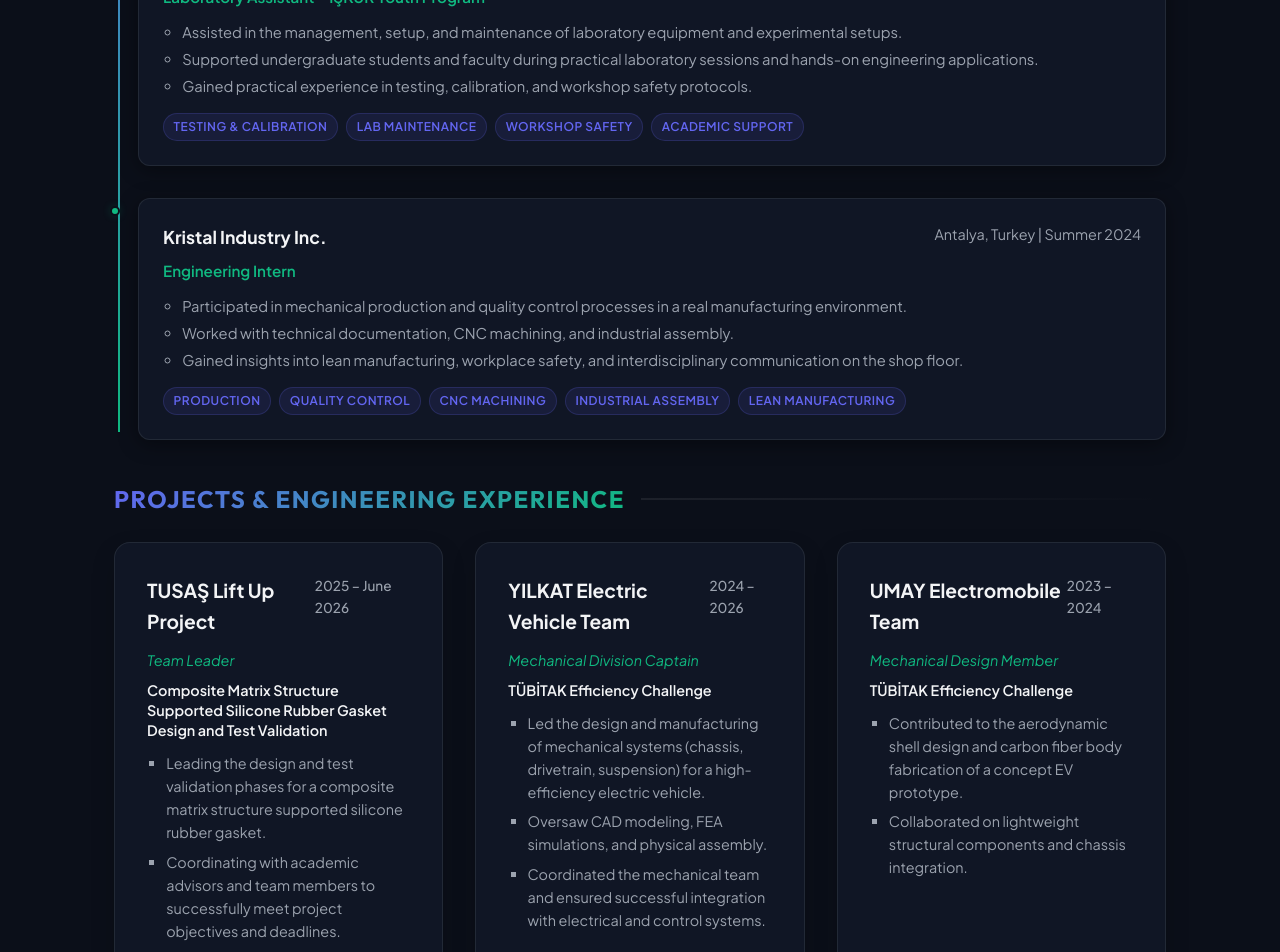
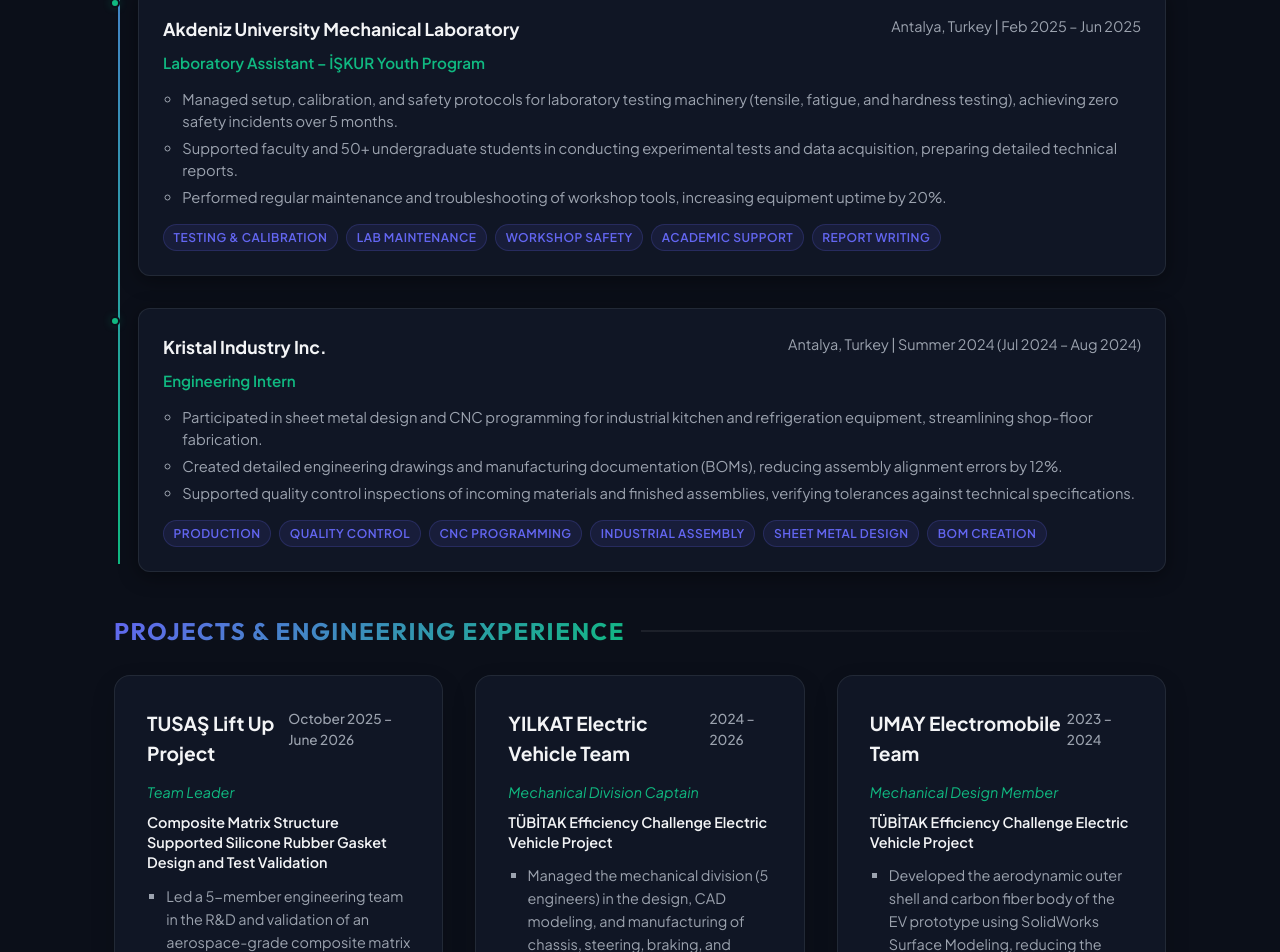
Before and after one commit to serdevir91/soner-portfolio, a React (Vite) app: page / in a window 1280 px wide. Shown: the part 1640-2592 px from the top of the page. Built offline with nearby package versions, Linux system fonts and the light colour scheme.

Commit message:
Update resume content: location, first-person narrative, and complete academic references

```diff
--- a/src/components/Experience.jsx
+++ b/src/components/Experience.jsx
@@ -9,13 +9,13 @@
           company: "Deico Engineering Inc.",
           role: "Engineering Intern",
           location: "Ankara, Turkey",
-          period: "Summer 2025",
+          period: "Summer 2025 (Jul 2025 – Aug 2025)",
           details: [
-            "Contributed to mechanical design and analysis tasks in engineering projects.",
-            "Assisted in CAD modeling, structural evaluations, and prototype development.",
-            "Gained hands-on experience with CNC machining processes and manufacturing workflows."
+            "Designed and modeled precision mechanical components and structural assemblies for aerospace and defense projects using SolidWorks and Creo, ensuring strict adherence to GD&T standards.",
+            "Conducted Finite Element Analysis (FEA) to validate component durability and weight optimization, reducing structural mass by 10% while maintaining target safety factors.",
+            "Assisted in DFM reviews and collaborated with CNC machinists to optimize manufacturing workflows, reducing prototyping cycle time by 15%."
           ],
-          tags: ["SolidWorks", "Creo", "FEA Analysis", "CNC Machining", "CAD Modeling"]
+          tags: ["SolidWorks", "Creo", "FEA Analysis", "GD&T", "DFM", "CNC Machining", "CAD Modeling"]
         },
         {
           company: "Akdeniz University Mechanical Laboratory",
@@ -23,23 +23,23 @@
           location: "Antalya, Turkey",
           period: "Feb 2025 – Jun 2025",
           details: [
-            "Assisted in the management, setup, and maintenance of laboratory equipment and experimental setups.",
-            "Supported undergraduate students and faculty during practical laboratory sessions and hands-on engineering applications.",
-            "Gained practical experience in testing, calibration, and workshop safety protocols."
+            "Managed setup, calibration, and safety protocols for laboratory testing machinery (tensile, fatigue, and hardness testing), achieving zero safety incidents over 5 months.",
+            "Supported faculty and 50+ undergraduate students in conducting experimental tests and data acquisition, preparing detailed technical reports.",
+            "Performed regular maintenance and troubleshooting of workshop tools, increasing equipment uptime by 20%."
           ],
-          tags: ["Testing & Calibration", "Lab Maintenance", "Workshop Safety", "Academic Support"]
+          tags: ["Testing & Calibration", "Lab Maintenance", "Workshop Safety", "Academic Support", "Report Writing"]
         },
         {
           company: "Kristal Industry Inc.",
           role: "Engineering Intern",
           location: "Antalya, Turkey",
-          period: "Summer 2024",
+          period: "Summer 2024 (Jul 2024 – Aug 2024)",
           details: [
-            "Participated in mechanical production and quality control processes in a real manufacturing environment.",
-            "Worked with technical documentation, CNC machining, and industrial assembly.",
-            "Gained insights into lean manufacturing, workplace safety, and interdisciplinary communication on the shop floor."
+            "Participated in sheet metal design and CNC programming for industrial kitchen and refrigeration equipment, streamlining shop-floor fabrication.",
+            "Created detailed engineering drawings and manufacturing documentation (BOMs), reducing assembly alignment errors by 12%.",
+            "Supported quality control inspections of incoming materials and finished assemblies, verifying tolerances against technical specifications."
           ],
-          tags: ["Production", "Quality Control", "CNC Machining", "Industrial Assembly", "Lean Manufacturing"]
+          tags: ["Production", "Quality Control", "CNC Programming", "Industrial Assembly", "Sheet Metal Design", "BOM Creation"]
         }
       ]
     },
@@ -50,13 +50,13 @@
           company: "Deico Mühendislik A.Ş.",
           role: "Mühendislik Stajyeri",
           location: "Ankara, Türkiye",
-          period: "Yaz 2025",
+          period: "Yaz 2025 (Temmuz 2025 – Ağustos 2025)",
           details: [
-            "Mühendislik projelerindeki mekanik tasarım ve analiz çalışmalarına katkıda bulundu.",
-            "CAD modelleme, yapısal değerlendirmeler ve prototip geliştirme süreçlerine yardımcı oldu.",
-            "CNC işleme süreçleri ve üretim iş akışlarında pratik deneyim kazandı."
+            "Havacılık ve savunma sanayii projelerine yönelik hassas mekanik parça ve yapısal montajların SolidWorks ve Creo programlarında GD&T standartlarına uygun olarak tasarımını ve modellemesini gerçekleştirdim.",
+            "Parçaların dayanıklılığını ve ağırlık optimizasyonunu doğrulamak için Sonlu Elemanlar Analizi (FEA) gerçekleştirdim; hedeflenen güvenlik katsayılarını koruyarak yapısal kütleyi %10 oranında azalttım.",
+            "DFM (Üretilebilirlik için Tasarım) süreçlerine katıldım ve CNC imalat ekipleriyle koordineli çalışarak prototip üretim süreçlerini %15 oranında kısalttım."
           ],
-          tags: ["SolidWorks", "Creo", "FEA Analizi", "CNC İşleme", "CAD Modelleme"]
+          tags: ["SolidWorks", "Creo", "FEA Analizi", "GD&T", "DFM", "CNC Talaşlı İmalat", "CAD Modelleme"]
         },
         {
           company: "Akdeniz Üniversitesi Makine Laboratuvarı",
@@ -64,23 +64,23 @@
           location: "Antalya, Türkiye",
           period: "Şubat 2025 – Haziran 2025",
           details: [
-            "Laboratuvar ekipmanlarının ve deneysel kurulumların yönetimi, kurulumu ve bakımına yardımcı oldu.",
-            "Uygulamalı laboratuvar dersleri ve pratik mühendislik çalışmaları sırasında lisans öğrencilerini ve öğretim üyelerini destekledi.",
-            "Test, kalibrasyon ve atölye güvenlik protokolleri konularında pratik deneyim kazandı."
+            "Çekme, yorulma ve sertlik ölçüm gibi mekanik test cihazlarının kurulumu, kalibrasyonu ve iş güvenliği protokollerinin yönetimini üstlendim; 5 aylık süreçte sıfır iş kazası ile operasyonları tamamladım.",
+            "Akademik kadroya ve 50'den fazla lisans öğrencisine deneysel testler ve veri toplama süreçlerinde destek verdim, ayrıntılı teknik raporlar hazırladım.",
+            "Atölye ekipmanlarının düzenli bakım ve arıza tespit işlemlerini yürüterek cihazların çalışma süresini (uptime) %20 oranında artırdım."
           ],
-          tags: ["Test & Kalibrasyon", "Lab Bakımı", "Atölye Güvenliği", "Akademik Destek"]
+          tags: ["Test & Kalibrasyon", "Lab Bakımı", "Atölye Güvenliği", "Akademik Destek", "Teknik Raporlama"]
         },
         {
           company: "Kristal Endüstri A.Ş.",
           role: "Mühendislik Stajyeri",
           location: "Antalya, Türkiye",
-          period: "Yaz 2024",
+          period: "Yaz 2024 (Temmuz 2024 – Ağustos 2024)",
           details: [
-            "Gerçek bir üretim ortamında mekanik üretim ve kalite kontrol süreçlerine katıldı.",
-            "Teknik dokümantasyon, CNC işleme ve endüstriyel montaj konularında çalıştı.",
-            "Yalın üretim, iş sağlığı ve güvenliği ile atölye düzeyinde disiplinler arası iletişim konularında deneyim kazandı."
+            "Endüstriyel mutfak ve soğutma ekipmanları için sac metal tasarımı ve CNC programlama süreçlerine katılarak atölye üretim süreçlerinin hızlandırılmasına katkı sağladım.",
+            "Ayrıntılı imalat resimleri ve teknik dokümantasyonlar (BOM) hazırlayarak montaj aşamasındaki hizalama hatalarını %12 oranında azalttım.",
+            "Gelen malzemelerin ve tamamlanan montajların kalite kontrol testlerine katıldım, toleransların teknik şartnamelere uygunluğunu doğruladım."
           ],
-          tags: ["Üretim", "Kalite Kontrol", "CNC İşleme", "Endüstriyel Montaj", "Yalın Üretim"]
+          tags: ["Üretim", "Kalite Kontrol", "CNC Programlama", "Endüstriyel Montaj", "Sac Metal Tasarımı", "BOM Oluşturma"]
         }
       ]
     }
--- a/src/components/Hero.jsx
+++ b/src/components/Hero.jsx
@@ -10,13 +10,13 @@
       title: "Mechanical Engineer | R&D, Design & Simulation",
       location: "Ankara, Turkey",
       aboutTitle: "Profile",
-      aboutDesc: "A highly motivated, results-oriented, and distinguished Mechanical Engineer (Graduated 3rd of Class) with a strong foundation in mechanical design, structural analysis, and manufacturing. Demonstrated leadership excellence as a Team Leader for a TUSAŞ Lift Up R&D project and as Mechanical Division Captain in the TÜBİTAK Efficiency Challenge. Skilled in advanced CAD modeling, FEA simulations, mechanical testing, and cross-functional teamwork, with a proven track record of delivering innovative engineering solutions and sustainable mobility systems from concept to validation."
+      aboutDesc: "I am a highly motivated and results-driven Mechanical Engineer (graduated 3rd of class) with a strong foundation in mechanical design, CAD modeling, structural analysis (FEA), and advanced fabrication. I have demonstrated leadership excellence as a TUSAŞ Lift Up R&D Project Team Leader and TÜBİTAK Electric Vehicle Mechanical Captain. I am experienced in delivering end-to-end engineering solutions—from conceptual CAD and FEA validation to CNC manufacturing and testing—with a key focus on lightweight design, durability, and sustainable mobility."
     },
     tr: {
       title: "Makine Mühendisi | Ar-Ge, Tasarım & Simülasyon",
       location: "Ankara, Türkiye",
       aboutTitle: "Profil",
-      aboutDesc: "Mekanik tasarım, yapısal analiz ve imalat konularında güçlü bir temele sahip, yüksek motivasyonlu, sonuç odaklı ve başarılı bir Makine Mühendisidir (Bölüm Üçüncüsü olarak mezun olmuştur). TUSAŞ Lift Up Ar-Ge projesinde Takım Lideri ve TÜBİTAK Efficiency Challenge yarışmasında Mekanik Birim Kaptanı olarak liderlik deneyimi sergilemiştir. Konsept tasarımdan doğrulamaya kadar yenilikçi mühendislik çözümleri ve sürdürülebilir mobilite sistemleri sunma konusunda kanıtlanmış bir geçmişe sahip; gelişmiş CAD modelleme, FEA simülasyonları, mekanik testler ve disiplinler arası ekip çalışması konularında yetkindir."
+      aboutDesc: "Makine mühendisliği bölümünü dönem 3.sü olarak tamamlamış; mekanik tasarım, CAD modelleme, yapısal analiz (FEA) ve gelişmiş imalat teknikleri konularında güçlü bir temele sahip, motivasyonu yüksek ve sonuç odaklı bir Makine Mühendisiyim. TUSAŞ Lift Up Ar-Ge projesinde Takım Liderliği ve TÜBİTAK Efficiency Challenge elektrikli araç takımında Mekanik Bölüm Kaptanlığı gibi önemli liderlik rolleri üstlendim. Konsept tasarımdan FEA doğrulamasına, CNC imalatından test ve kalite kontrol aşamalarına kadar uçtan uca mühendislik çözümleri sunma konusunda kanıtlanmış bir başarı geçmişine sahibim. Çalışmalarımda özellikle hafif tasarım, dayanıklılık ve sürdürülebilir mobilite sistemlerine odaklanıyorum."
     }
   };
 
--- a/src/components/Projects.jsx
+++ b/src/components/Projects.jsx
@@ -9,46 +9,49 @@
           title: "TUSAŞ Lift Up Project",
           role: "Team Leader",
           subTitle: "Composite Matrix Structure Supported Silicone Rubber Gasket Design and Test Validation",
-          period: "2025 – June 2026",
+          period: "October 2025 – June 2026",
           details: [
-            "Leading the design and test validation phases for a composite matrix structure supported silicone rubber gasket.",
-            "Coordinating with academic advisors and team members to successfully meet project objectives and deadlines."
+            "Led a 5-member engineering team in the R&D and validation of an aerospace-grade composite matrix supported gasket, meeting all project milestones ahead of schedule.",
+            "Performed advanced FEA simulations in ANSYS to predict gasket behavior under thermal and high-pressure conditions, optimizing design to improve pressure sealing by 18%.",
+            "Coordinated with TUSAŞ technical advisors and academic mentors to execute physical testing and validation reports."
           ],
-          tags: ["Composite Materials", "Testing & Validation", "R&D", "Team Leadership", "SolidWorks", "TUSAŞ"]
+          tags: ["Composite Materials", "Testing & Validation", "R&D", "Team Leadership", "SolidWorks", "ANSYS FEA", "TUSAŞ"]
         },
         {
           title: "YILKAT Electric Vehicle Team",
           role: "Mechanical Division Captain",
-          subTitle: "TÜBİTAK Efficiency Challenge",
+          subTitle: "TÜBİTAK Efficiency Challenge Electric Vehicle Project",
           period: "2024 – 2026",
           details: [
-            "Led the design and manufacturing of mechanical systems (chassis, drivetrain, suspension) for a high-efficiency electric vehicle.",
-            "Oversaw CAD modeling, FEA simulations, and physical assembly.",
-            "Coordinated the mechanical team and ensured successful integration with electrical and control systems."
+            "Managed the mechanical division (5 engineers) in the design, CAD modeling, and manufacturing of chassis, steering, braking, and drivetrain systems for an electric race vehicle.",
+            "Performed structural FEA on the tubular steel chassis using ANSYS, reducing chassis weight by 15% while improving torsional rigidity by 8%.",
+            "Oversaw physical assembly and integration of mechanical systems with electrical components, passing all TÜBİTAK technical inspections on the first attempt."
           ],
-          tags: ["EV Design", "Chassis & Drivetrain", "Suspension", "FEA Analysis", "SolidWorks Simulation", "TÜBİTAK"]
+          tags: ["EV Design", "Chassis & Drivetrain", "Suspension", "FEA Analysis", "ANSYS", "SolidWorks Simulation", "TÜBİTAK"]
         },
         {
           title: "UMAY Electromobile Team",
           role: "Mechanical Design Member",
-          subTitle: "TÜBİTAK Efficiency Challenge",
+          subTitle: "TÜBİTAK Efficiency Challenge Electric Vehicle Project",
           period: "2023 – 2024",
           details: [
-            "Contributed to the aerodynamic shell design and carbon fiber body fabrication of a concept EV prototype.",
-            "Collaborated on lightweight structural components and chassis integration."
+            "Developed the aerodynamic outer shell and carbon fiber body of the EV prototype using SolidWorks Surface Modeling, reducing the drag coefficient (Cd) by 12%.",
+            "Fabricated carbon fiber composite body panels using vacuum bagging techniques, achieving a 20% weight reduction compared to fiberglass alternatives.",
+            "Integrated shell mounting points with the chassis frame, ensuring structural alignment and ease of assembly."
           ],
-          tags: ["Aerodynamics", "Carbon Fiber Fabrication", "Lightweight Structural Design", "TÜBİTAK"]
+          tags: ["Aerodynamics", "Carbon Fiber Fabrication", "Surface Modeling", "Weight Optimization", "TÜBİTAK"]
         },
         {
           title: "WAST Electromobile Team",
           role: "Chassis Designer",
-          subTitle: "TÜBİTAK Efficiency Challenge",
+          subTitle: "TÜBİTAK Efficiency Challenge Electric Vehicle Project",
           period: "2022 – 2023",
           details: [
-            "Designed and modeled the tubular frame and mounting system.",
-            "Focused on safety, weight optimization, and durability in the early design phase."
+            "Designed and modeled the tubular safety frame for the electric vehicle using SolidWorks Weldments.",
+            "Conducted structural impact simulations to verify driver cell safety, satisfying TÜBİTAK regulatory requirements.",
+            "Prepared BOMs and production drawings for chassis welding, reducing manufacturing assembly time by 10%."
           ],
-          tags: ["Tubular Frame Design", "Chassis Modeling", "Weight Optimization", "AutoCAD", "TÜBİTAK"]
+          tags: ["Tubular Frame Design", "Chassis Modeling", "SolidWorks Weldments", "BOM Creation", "TÜBİTAK"]
         }
       ]
     },
@@ -59,46 +62,49 @@
           title: "TUSAŞ Lift Up Projesi",
           role: "Takım Lideri",
           subTitle: "Kompozit Matris Yapı Destekli Silikon Kauçuk Conta Tasarımı ve Test Doğrulaması",
-          period: "2025 – Haziran 2026",
+          period: "Ekim 2025 – Haziran 2026",
           details: [
-            "Kompozit matris yapı destekli silikon kauçuk contanın tasarım ve test doğrulama aşamalarına liderlik etmektedir.",
-            "Proje hedeflerine ve teslim tarihlerine başarıyla ulaşmak için akademik danışmanlar ve ekip üyeleriyle koordinasyonu sağlamaktadır."
+            "Havacılık standartlarına uygun kompozit destekli conta tasarımı ve doğrulanması süreçlerinde 5 kişilik mühendislik ekibine liderlik ettim, tüm proje kilometre taşlarını planlanan süreden önce tamamladım.",
+            "Contanın termal ve yüksek basınç altındaki davranışlarını öngörmek için ANSYS ortamında gelişmiş FEA simülasyonları gerçekleştirdim, tasarımı sızdırmazlık performansını %18 artıracak şekilde optimize ettim.",
+            "TUSAŞ teknik danışmanları ve akademik danışmanlarla koordineli olarak fiziksel testleri ve doğrulama raporlarını başarıyla yürüttüm."
           ],
-          tags: ["Kompozit Malzemeler", "Test & Doğrulama", "Ar-Ge", "Takım Liderliği", "SolidWorks", "TUSAŞ"]
+          tags: ["Kompozit Malzemeler", "Test & Doğrulama", "Ar-Ge", "Takım Liderliği", "SolidWorks", "ANSYS FEA", "TUSAŞ"]
         },
         {
           title: "YILKAT Elektrikli Araç Takımı",
           role: "Mekanik Birim Kaptanı",
-          subTitle: "TÜBİTAK Efficiency Challenge",
+          subTitle: "TÜBİTAK Efficiency Challenge Elektrikli Araç Projesi",
           period: "2024 – 2026",
           details: [
-            "Yüksek verimli bir elektrikli araç için mekanik sistemlerin (şasi, aktarma organları, süspansiyon) tasarım ve imalatına liderlik etti.",
-            "CAD modelleme, FEA simülasyonları ve fiziksel montaj süreçlerini yönetti.",
-            "Mekanik ekibi koordine etti ve elektrik/kontrol sistemleriyle başarılı entegrasyonu sağladı."
+            "Yüksek verimli elektrikli yarış aracı projesinde şasi, direksiyon, fren ve güç aktarma organlarının tasarımı, CAD modellemesi ve üretimi süreçlerinde 5 kişilik mekanik ekibi yönettim.",
+            "Boru profilli çelik şasinin ANSYS ile yapısal FEA analizlerini yürüttüm; şasi ağırlığını %15 azaltırken burulma direncini %8 oranında artırdım.",
+            "Mekanik sistemlerin elektrik ve kontrol elemanlarıyla entegrasyonunu ve fiziksel montajını denetledim; TÜBİTAK teknik kontrollerinden ilk seferde başarıyla geçilmesini sağladım."
           ],
-          tags: ["Elektrikli Araç Tasarımı", "Şasi & Aktarma", "Süspansiyon", "FEA Simülasyonu", "SolidWorks Simülasyonu", "TÜBİTAK"]
+          tags: ["Elektrikli Araç Tasarımı", "Şasi & Aktarma", "Süspansiyon", "FEA Simülasyonu", "ANSYS", "SolidWorks Simülasyonu", "TÜBİTAK"]
         },
         {
           title: "UMAY Electromobile Takımı",
           role: "Mekanik Tasarım Üyesi",
-          subTitle: "TÜBİTAK Efficiency Challenge",
+          subTitle: "TÜBİTAK Efficiency Challenge Elektrikli Araç Projesi",
           period: "2023 – 2024",
           details: [
-            "Konsept bir elektrikli araç prototipinin aerodinamik kabuk tasarımı ve karbon fiber gövde üretimine katkıda bulundu.",
-            "Hafif yapısal bileşenler ve şasi entegrasyonu üzerinde iş birliği yaptı."
+            "Elektrikli araç prototipinin aerodinamik dış kabuğunu SolidWorks Yüzey Modelleme araçlarını kullanarak tasarladım ve rüzgar direncini (Cd) %12 oranında azalttım.",
+            "Vakum torbalama yöntemiyle karbon fiber kompozit gövde panellerinin üretimini gerçekleştirdim; fiberglas alternatiflerine kıyasla gövdede %20 ağırlık tasarrufu sağladım.",
+            "Dış kabuk bağlantı noktalarını şasiyle entegre ederek yapısal hizalama ve montaj kolaylığı sağladım."
           ],
-          tags: ["Aerodinamik Tasarım", "Karbon Fiber Üretimi", "Hafif Yapısal Tasarım", "TÜBİTAK"]
+          tags: ["Aerodinamik Tasarım", "Karbon Fiber Üretimi", "Yüzey Modelleme", "Ağırlık Optimizasyonu", "TÜBİTAK"]
         },
         {
           title: "WAST Electromobile Takımı",
           role: "Şasi Tasarımcısı",
-          subTitle: "TÜBİTAK Efficiency Challenge",
+          subTitle: "TÜBİTAK Efficiency Challenge Elektrikli Araç Projesi",
           period: "2022 – 2023",
           details: [
-            "Boru tipi kafes şasi ve montaj sistemini tasarladı ve modelledi.",
-            "Erken tasarım aşamasında güvenlik, ağırlık optimizasyonu ve dayanıklılığa odaklandı."
+            "Elektrikli araç için boru profilli çelik güvenlik kafesini SolidWorks Weldments kullanarak tasarladım ve modelledim.",
+            "Sürücü güvenliğini doğrulamak amacıyla yapısal darbe simülasyonları gerçekleştirdim ve TÜBİTAK güvenlik regülasyonlarına tam uyum sağladım.",
+            "Şasi imalatı için malzeme listeleri (BOM) ve imalat resimleri hazırlayarak üretim-montaj süresini %10 oranında kısalttım."
           ],
-          tags: ["Boru Şasi Tasarımı", "Şasi Modelleme", "Ağırlık Optimizasyonu", "AutoCAD", "TÜBİTAK"]
+          tags: ["Boru Şasi Tasarımı", "Şasi Modelleme", "SolidWorks Weldments", "BOM Oluşturma", "TÜBİTAK"]
         }
       ]
     }
```
Also changed, not shown: src/components/References.jsx (+20 -5 lines).
